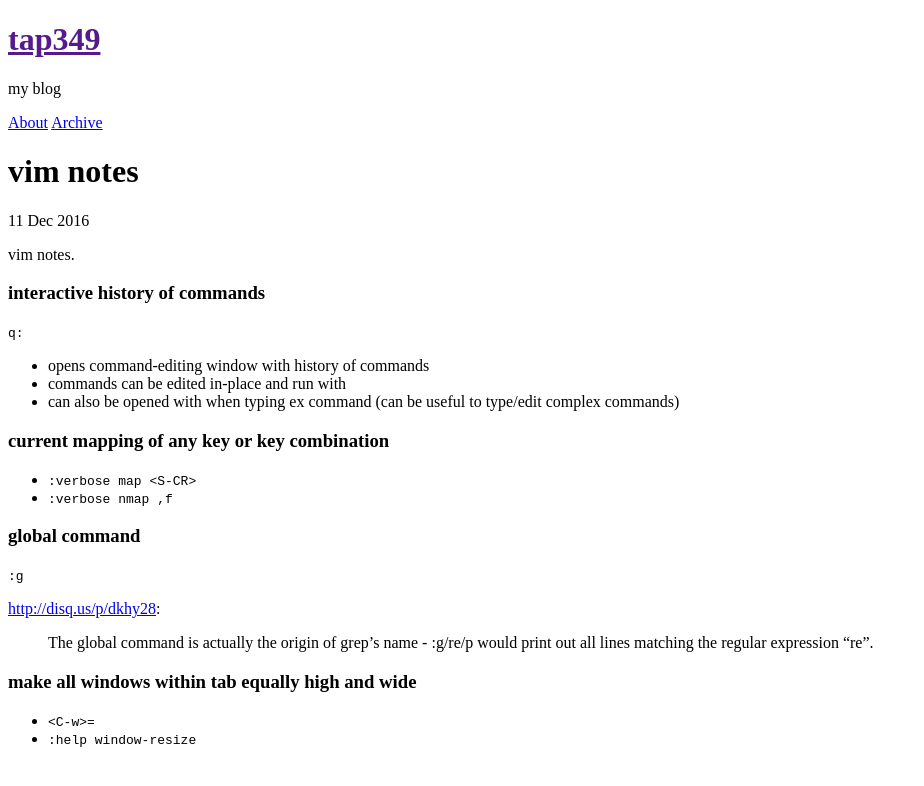
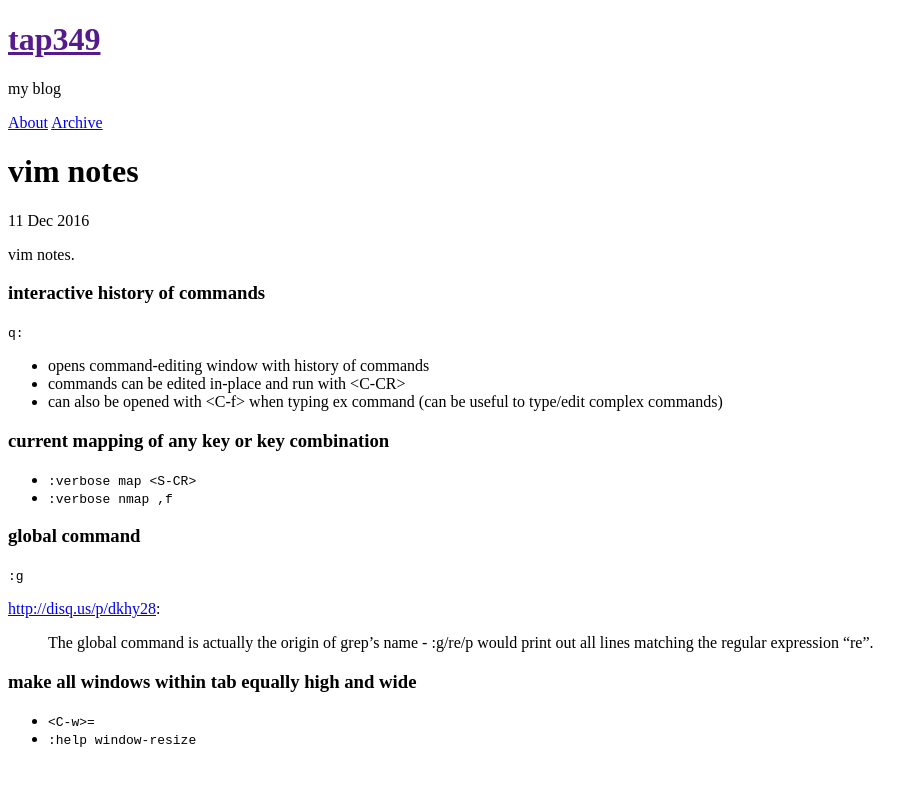
Before and after one commit to tap349/tap349.github.io, a Jekyll site: the page built from _posts/2016-12-11-vim-notes.md, in a window 1280 px wide. Shown: the top 786 px of the page, without its empty margins (0-924 px from the left). Built offline with Jekyll 4.4.1, drawn with Linux system fonts in a browser that asks for light colours.

Commit message:
update 2016-12-26_11:15:14

```diff
--- a/_posts/2016-12-11-vim-notes.md
+++ b/_posts/2016-12-11-vim-notes.md
@@ -1,4 +1,5 @@
 ---
+
 layout: post
 title: vim notes
 date: 2016-12-11 16:35:17 +0300
@@ -15,8 +16,8 @@ vim notes.
 `q:`
 
 - opens command-editing window with history of commands
-- commands can be edited in-place and run with <C-CR>
-- can also be opened with <C-f> when typing ex command
+- commands can be edited in-place and run with \<C-CR\>
+- can also be opened with \<C-f\> when typing ex command
   (can be useful to type/edit complex commands)
 
 ### current mapping of any key or key combination
```
